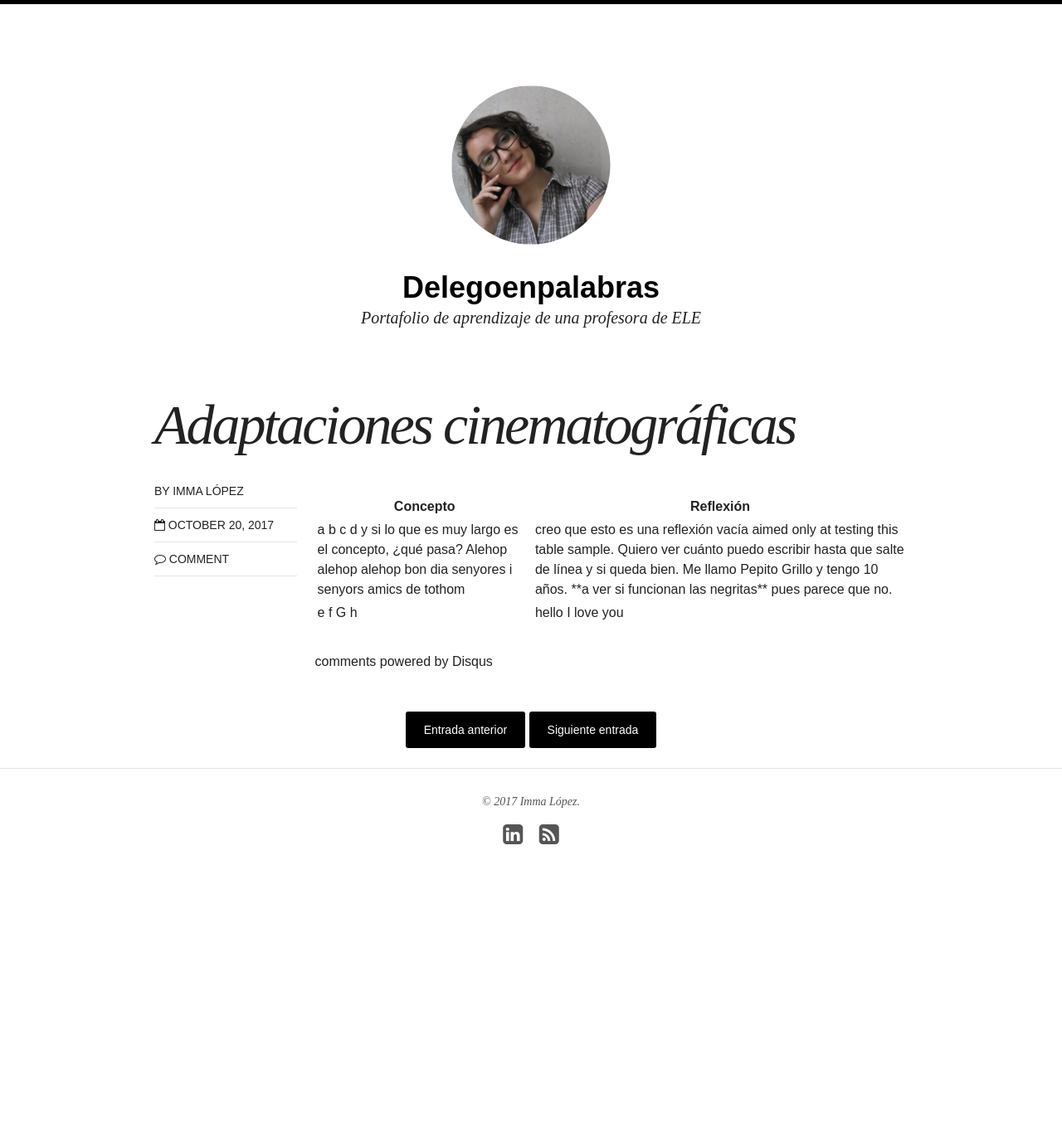
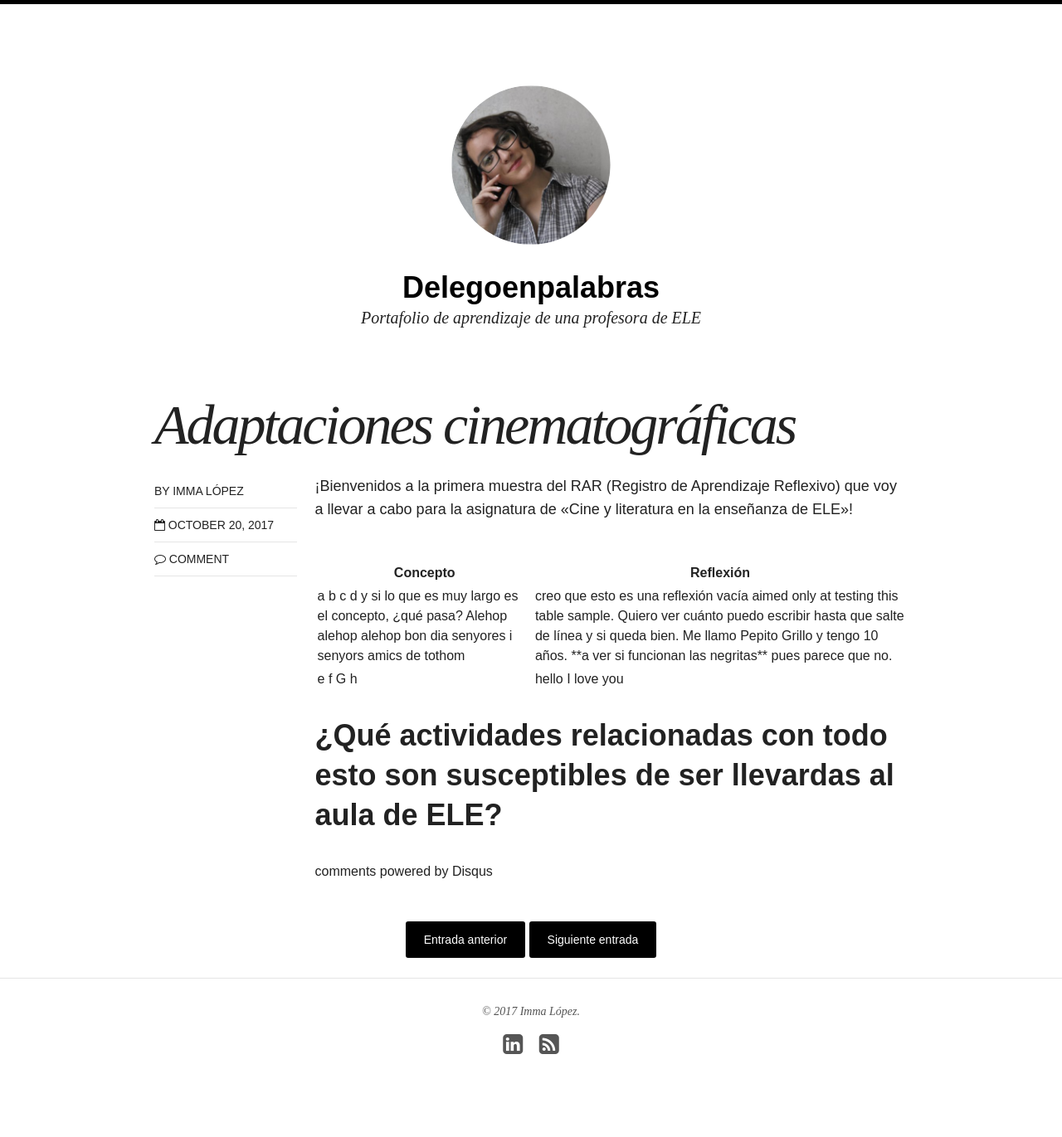
Before and after one commit to immalopez/immalopez.github.io, a Jekyll site: the page built from _posts/blog/2017-10-20-carteles-y-portadas.md, in a window 1280 px wide. Shown: the whole page at 83% size. Built offline with Jekyll 4.4.1, drawn with Linux system fonts in a browser that asks for light colours; nearby versions of some CDN libraries; comment, search, counter and statistics services are not loaded; before the commit the page ends 1118 px from its top, so only the background shows below that.

Commit message:
Update 2017-10-20-carteles-y-portadas.md

```diff
--- a/_posts/blog/2017-10-20-carteles-y-portadas.md
+++ b/_posts/blog/2017-10-20-carteles-y-portadas.md
@@ -10,6 +10,7 @@ image:
 # date: 2014-08-08T15:39:55-04:00
 # modified: 2016-06-01T14:19:19-04:00
 ---
+¡Bienvenidos a la primera muestra del RAR (Registro de Aprendizaje Reflexivo) que voy a llevar a cabo para la asignatura de «Cine y literatura en la enseñanza de ELE»!
 
 <table>
   <thead>
@@ -29,3 +30,5 @@ image:
     </tr>
   </tbody>
 </table>
+
+# ¿Qué actividades relacionadas con todo esto son susceptibles de ser llevardas al aula de ELE?
```
